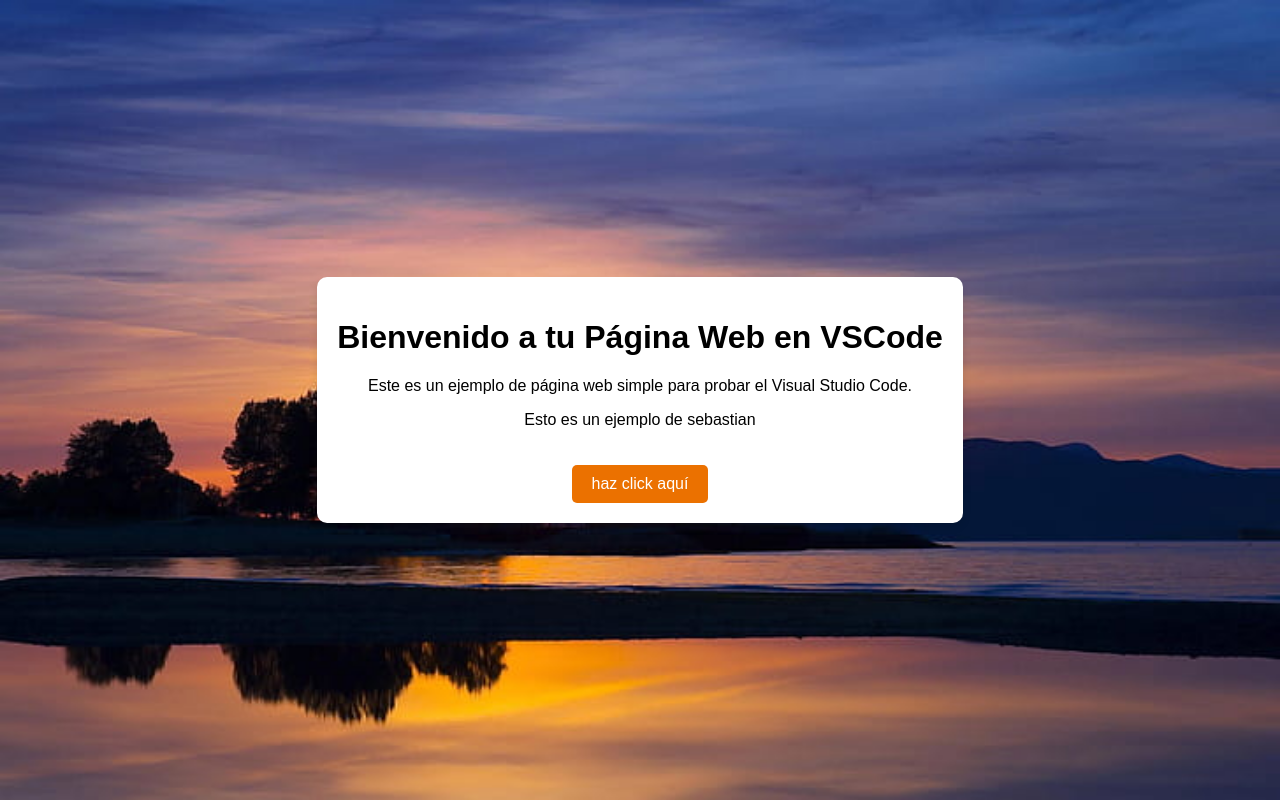
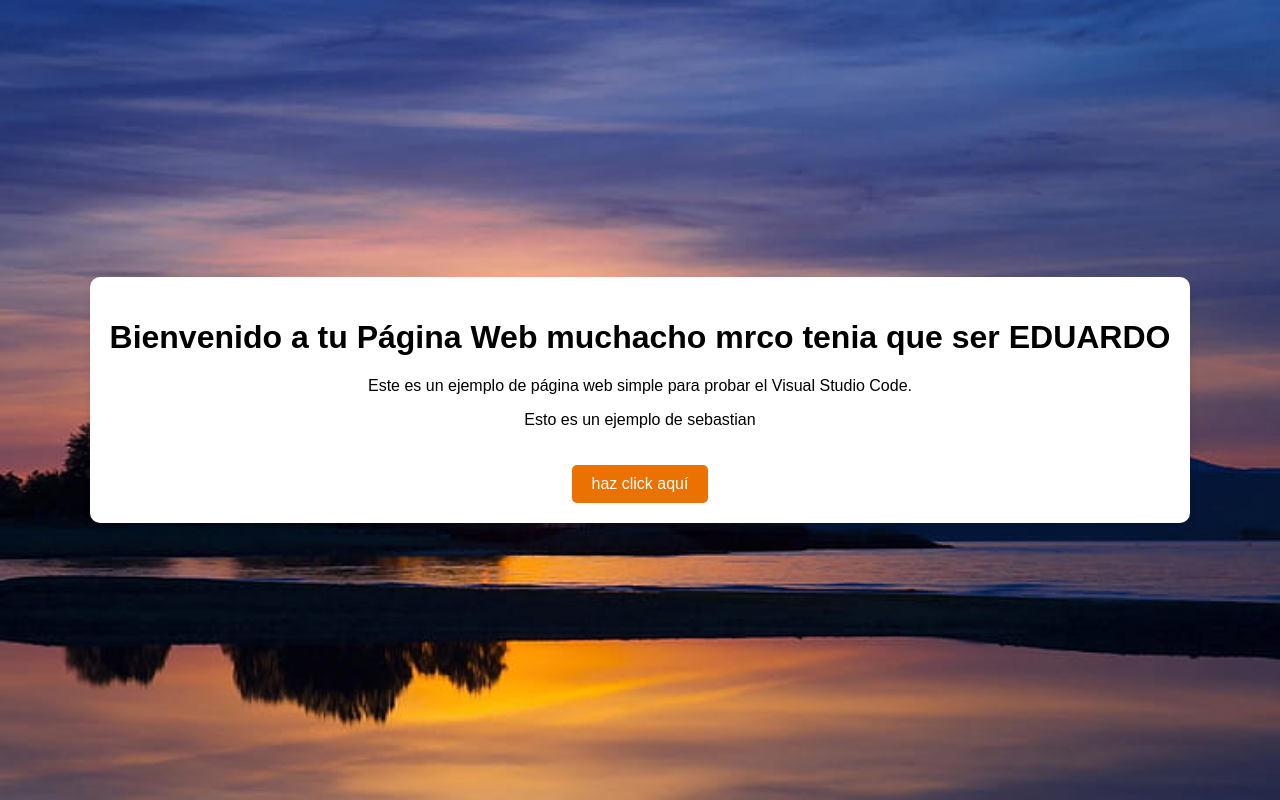
Before and after one commit to diegosplay27-png/Ejemplo-html, a plain HTML site: page index.html in a window 1280 px wide. Drawn offline with Linux system fonts and the light colour scheme.

Commit message:
index.html

```diff
--- a/index.html
+++ b/index.html
@@ -9,7 +9,7 @@
 <body>
 
     <div class="contenedor">
-        <h1>Bienvenido a tu Página Web en VSCode</h1>
+        <h1>Bienvenido a tu Página Web muchacho mrco tenia que ser EDUARDO</h1>
         <p>Este es un ejemplo de página web simple para probar el Visual Studio Code.</p>
         <p>Esto es un ejemplo de sebastian</p>
         <a href="https://www.instagram.com" class="boton-redireccion">haz click aquí</a>
```
